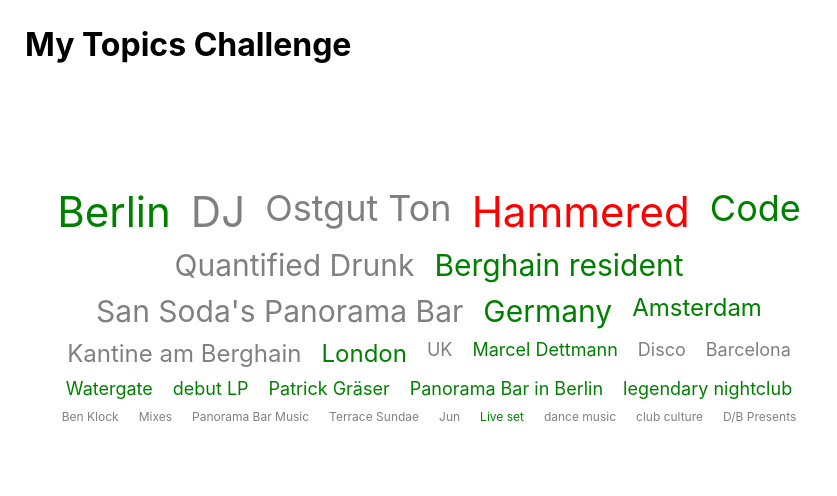
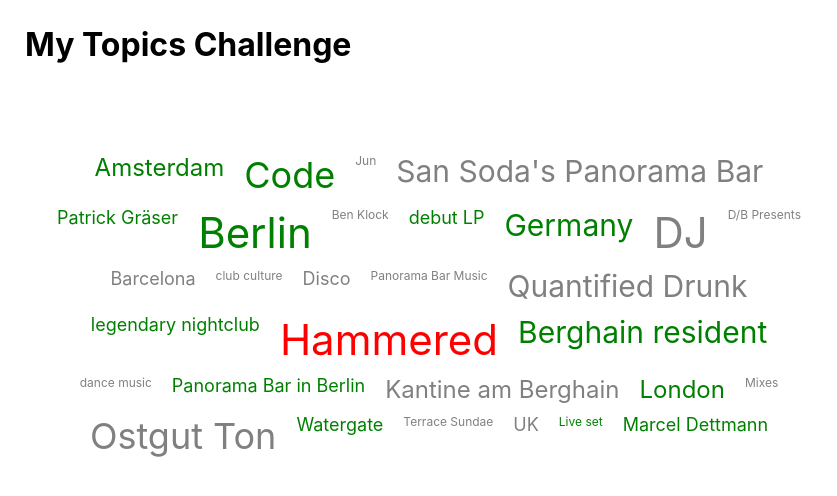
Before and after one commit to ollayka/my-topics-challenge, a React (Create React App) app: page / in a window 1280 px wide. Shown: the top 496 px of the page, without its empty margins (0-837 px from the left). Built offline with nearby package versions, Linux system fonts and the light colour scheme.

Commit message:
randomize topics

```diff
--- a/src/App.js
+++ b/src/App.js
@@ -3,12 +3,13 @@
 import WordCloud from "./components/WordCloud/WordCloud.jsx";
 
 const { topics } = data;
+const topicsRandomized = topics.sort(() => Math.random() - 0.5);
 
 export default function App() {
   return (
     <div className="App">
       <h1>My Topics Challenge</h1>
-      <WordCloud topics={topics} />
+      <WordCloud topics={topicsRandomized} />
     </div>
   );
 }
--- a/src/components/WordCloud/WordCloud.jsx
+++ b/src/components/WordCloud/WordCloud.jsx
@@ -5,7 +5,6 @@
 
 export default function WordCloud(props) {
   const { topics } = props;
-  //   const topicsRandomized = topics.sort(() => Math.random() - 0.5);
   const [showMetadata, setShowMetadata] = useState(false);
   const [topicSelected, setTopicSelected] = useState({});
 
```
